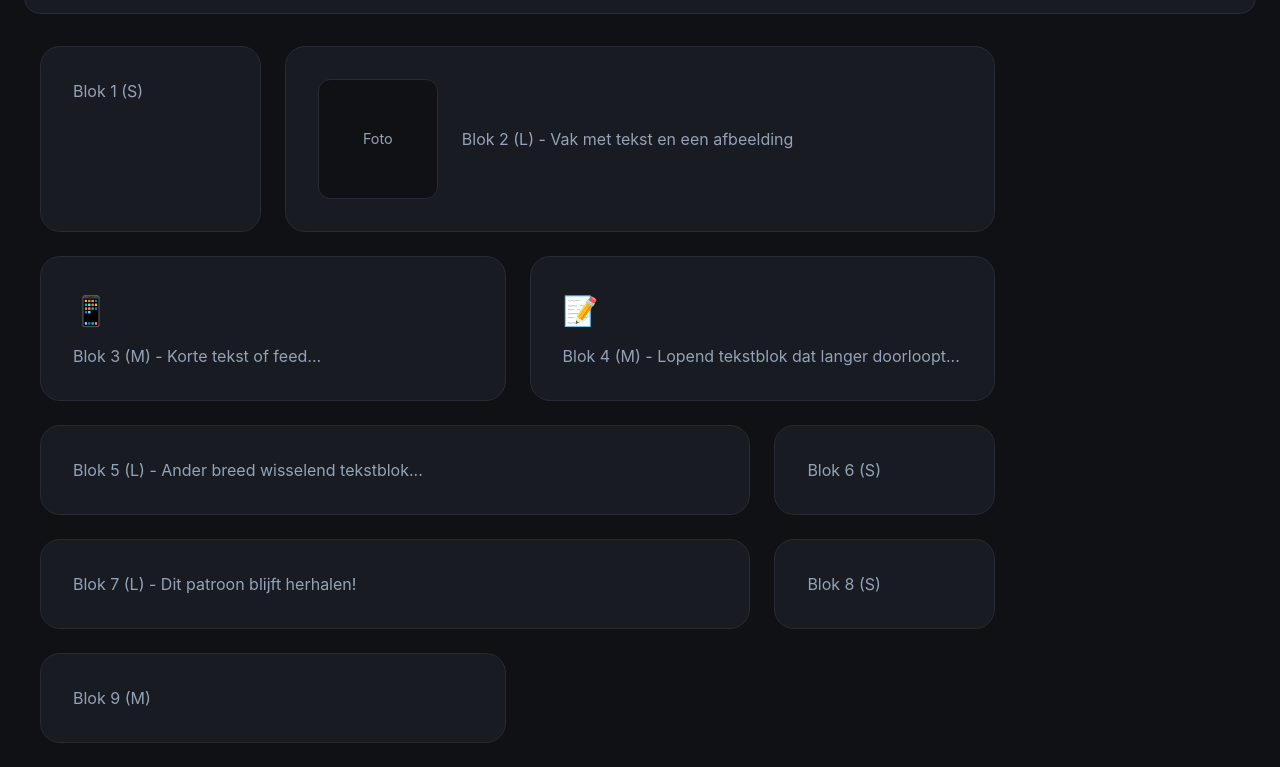
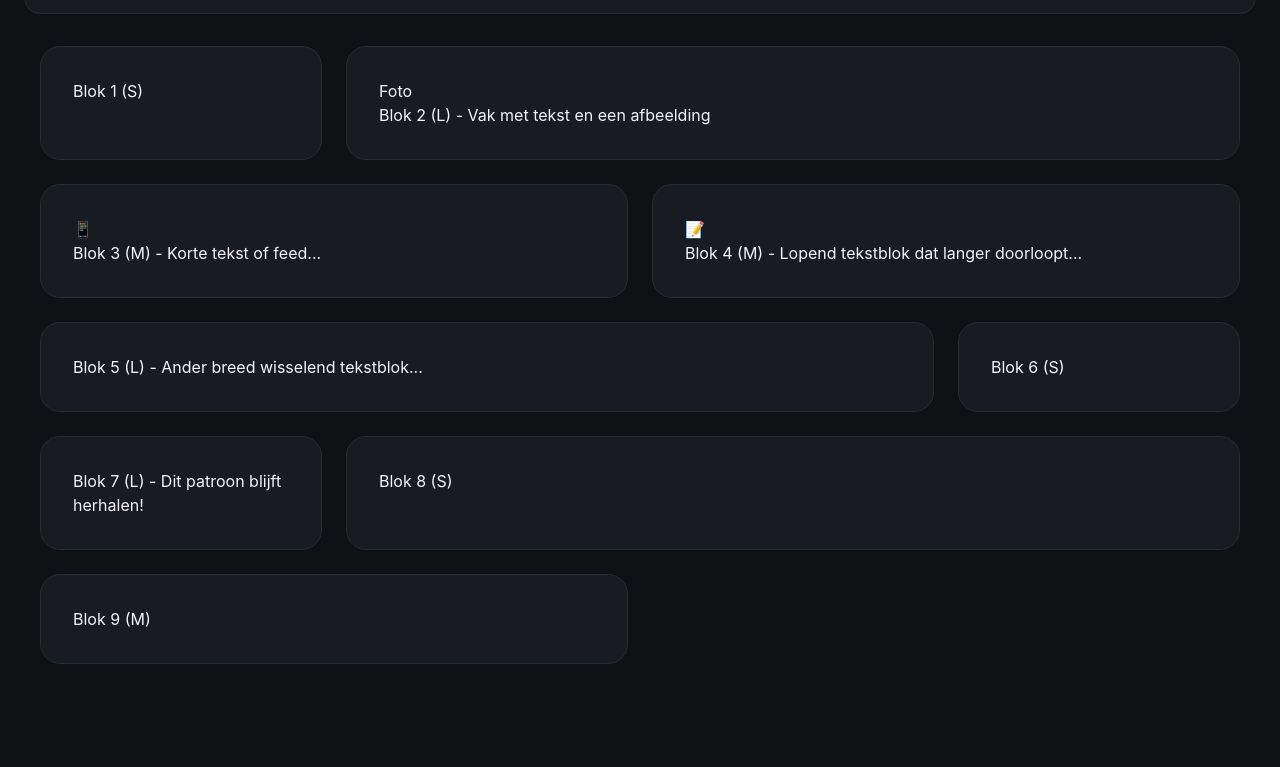
Before and after one commit to ZeeSpons/zeespons.github.io, a plain HTML site: page grid.html in a window 1280 px wide. Shown: the part 86-853 px from the top of the page. After the commit the page ends 800 px from the top, so only its background shows below. Drawn offline with Linux system fonts and the light colour scheme.

Commit message:
Change bento grid to 4 columns layout
Updated the bento grid layout to use 4 columns instead of 5 and modified the corresponding CSS rules for different box sizes.

```diff
--- a/style.css
+++ b/style.css
@@ -97,12 +97,11 @@ body {
 }
 
 /* ==========================================================================
-   3. HET VERBETERDE BENTO GRID (Nu opgedeeld in 5 kolommen)
+   3. HET VERBETERDE BENTO GRID (4 kolommen voor perfecte combinaties)
    ========================================================================== */
 .bento-container {
     display: grid;
-    /* We verhogen dit naar 5 kolommen zodat S, M en L allemaal een unieke breedte krijgen */
-    grid-template-columns: repeat(5, 1fr);
+    grid-template-columns: repeat(4, 1fr);
     gap: 24px;
     max-width: 1200px;
     margin: 0 auto;
@@ -123,60 +122,25 @@ body {
 }
 
 /* ==========================================================================
-   4. AUTOMATISCHE FORMULA'S VOOR UNIEKE BREEDTES (S=1, M=2, L=3)
+   4. AUTOMATISCHE FORMULES (Herhaalt elke 6 blokken: S+L, M+M, L+S)
    ========================================================================== */
 
-/* --- DE KLEINE BLOKKEN (S) - Nemen 1 van de 5 kolommen in (Heel compact) --- */
-/* Dit pakt automatisch blok 1, 6 en 8 in de reeks van 9 */
-.bento-container .bento-box:nth-of-type(9n+1),
-.bento-container .bento-box:nth-of-type(9n+6),
-.bento-container .bento-box:nth-of-type(9n+8) {
+/* --- KLEIN (S) - 1 van de 4 kolommen (Blok 1, 6, 7, 12...) --- */
+.bento-container .bento-box:nth-of-type(6n+1),
+.bento-container .bento-box:nth-of-type(6n+6) {
     grid-column: span 1;
 }
 
-/* --- DE MIDDELGROTE BLOKKEN (M) - Nemen 2 van de 5 kolommen in (Middelgroot) --- */
-/* Dit pakt automatisch blok 3, 4 en 9 in de reeks van 9 */
-.bento-container .bento-box:nth-of-type(9n+3),
-.bento-container .bento-box:nth-of-type(9n+4),
-.bento-container .bento-box:nth-of-type(9n+9) {
+/* --- MIDDEL (M) - 2 van de 4 kolommen (Blok 3, 4, 9, 10...) --- */
+.bento-container .bento-box:nth-of-type(6n+3),
+.bento-container .bento-box:nth-of-type(6n+4) {
     grid-column: span 2;
 }
 
-/* --- DE GROTE BLOKKEN (L) - Nemen 3 van de 5 kolommen in (Lekker breed) --- */
-/* Dit pakt automatisch blok 2, 5 en 7 in de reeks van 9 */
-.bento-container .bento-box:nth-of-type(9n+2),
-.bento-container .bento-box:nth-of-type(9n+5),
-.bento-container .bento-box:nth-of-type(9n+7) {
+/* --- GROOT (L) - 3 van de 4 kolommen (Blok 2, 5, 8, 11...) --- */
+.bento-container .bento-box:nth-of-type(6n+2),
+.bento-container .bento-box:nth-of-type(6n+5) {
     grid-column: span 3;
-}
-
-/* Extra styling-hulpje voor brede blokken met een foto + tekst naast elkaar */
-.box-content-split {
-    display: flex;
-    align-items: center;
-    gap: 24px;
-}
-
-.foto-placeholder {
-    background-color: var(--bg-main);
-    border: 1px solid var(--border-color);
-    color: var(--text-muted);
-    min-width: 120px;
-    height: 120px;
-    border-radius: 12px;
-    display: flex;
-    justify-content: center;
-    align-items: center;
-    font-size: 0.9rem;
-}
-
-.icon {
-    font-size: 1.8rem;
-    margin-bottom: 12px;
-}
-
-.bento-box p {
-    color: var(--text-muted);
 }
 
 /* ==========================================================================
```
